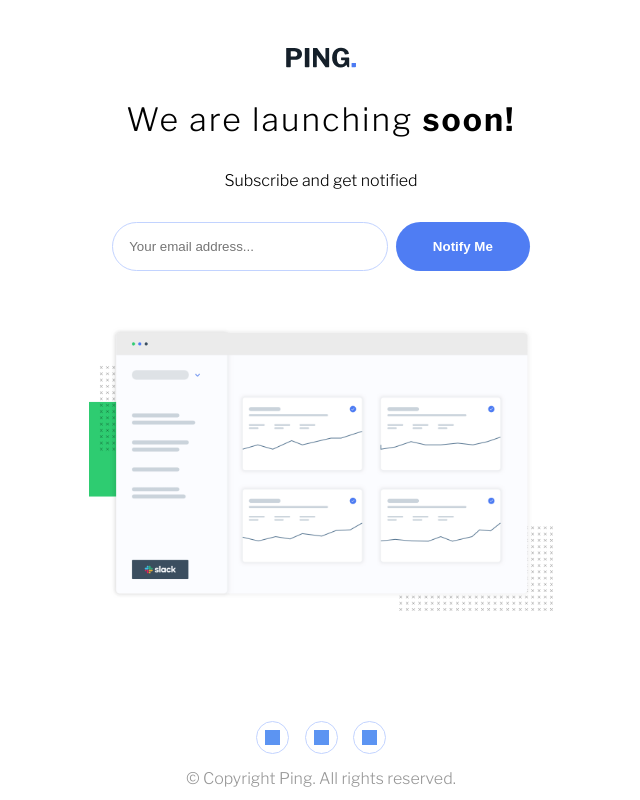
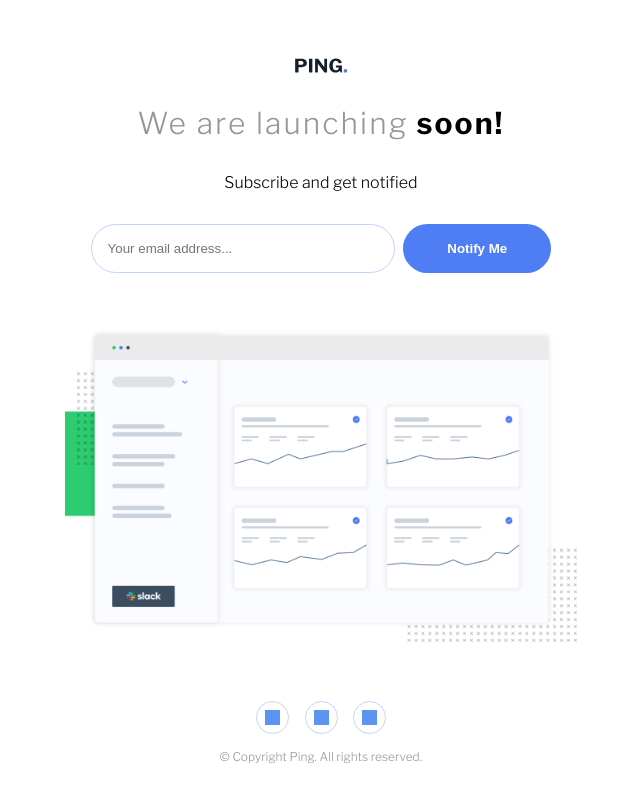
Before and after one commit to eyon24/ping-landing-soon, a plain HTML site: page index.html in a window 1280 px wide. Shown: the whole page, without its empty margins (319-959 px from the left). Drawn offline with nearby package versions, Linux system fonts and the light colour scheme; grey boxes are pictures that could not be loaded.

Commit message:
HTML accessibility and validation updates

```diff
--- a/index.html
+++ b/index.html
@@ -11,14 +11,15 @@
 
     <title>Frontend Mentor | Ping coming soon page</title>
   </head>
+  <main>
     <body>
       <div id="container">
         <img id="logo-img" src="./images/logo.svg" alt="logo" />
         <div id="subscribe-container">
-        <span class="soon-text">
-          We are launching
+          <div id="text-container">
+            <h1 class="soon-text">We are launching</h1>
             <p id="soon" class="soon-text">soon!</p>
-        </span>
+          </div>
           <p id="sub-and-not-text">Subscribe and get notified</p>
           <div id="input-container">
             <input
@@ -70,4 +71,5 @@
       </footer>
       <script src="./myscripts.js"></script>
     </body>
+  </main>
 </html>
--- a/styles.css
+++ b/styles.css
@@ -6,6 +6,7 @@
   box-sizing: border-box;
 }
 
+h1,
 span,
 p {
   margin: 0;
@@ -28,7 +29,7 @@ body {
   gap: 2rem;
   align-items: center;
   text-align: center;
-  padding: 1.5rem;
+  padding: 2rem;
   padding-bottom: 0;
 }
 
@@ -51,8 +52,14 @@ body {
   gap: 2rem;
 }
 
-p {
-  font-size: 16px;
+#text-container {
+  display: flex;
+  justify-content: center;
+  gap: 0.5rem;
+}
+
+#soon {
+  display: inline-flex;
 }
 
 #db-img {
@@ -111,11 +118,13 @@ p {
 }
 
 h1 {
+  color: #969696;
   font-weight: 300;
+  font-size: 50%;
 }
 
 .soon-text {
-  font-size: 2rem;
+  font-size: 100%;
   letter-spacing: 0.13rem;
 }
 
@@ -153,7 +162,7 @@ p {
 
 #links {
   display: flex;
-  width: 40%;
+  width: 30%;
   justify-content: space-between;
   align-items: center;
 }
@@ -167,7 +176,7 @@ footer {
   position: fixed;
   display: flex;
   width: 100%;
-  bottom: 1em;
+  bottom: 3em;
   margin-top: auto;
   align-items: center;
   justify-content: center;
@@ -175,13 +184,18 @@ footer {
 }
 
 footer p {
+  font-size: 12px;
   color: #969696;
 }
 
-@media only screen and (min-width: 481px) {
+@media only screen and (min-width: 725px) {
   #container {
     width: 50%;
     margin: 0 auto;
+  }
+
+  .soon-text {
+    font-size: 100%;
   }
 
   #logo-img {
@@ -229,16 +243,25 @@ footer p {
 
 @media only screen and (min-width: 1024px) {
   #container {
-    width: 40%;
+    width: 45%;
     margin: 0 auto;
   }
 
+  .soon-text {
+    font-size: 150%;
+  }
+
   #logo-img {
-    width: 15%;
+    width: 10%;
     margin-top: 5%;
   }
 
   #links {
     width: 10%;
   }
+
+  #links a img {
+    width: 15px;
+    height: 15px;
+  }
 }
```
Lines whose indentation alone changed are shown as unchanged.
